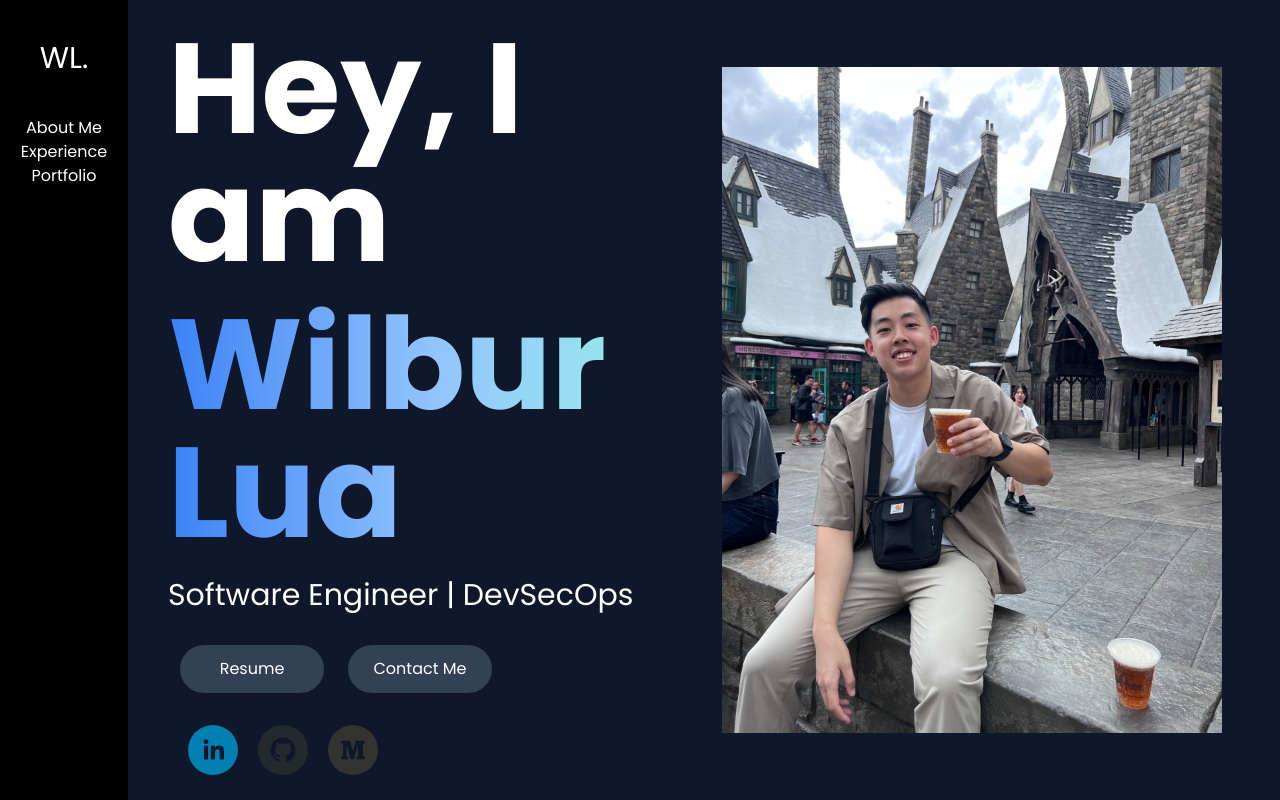
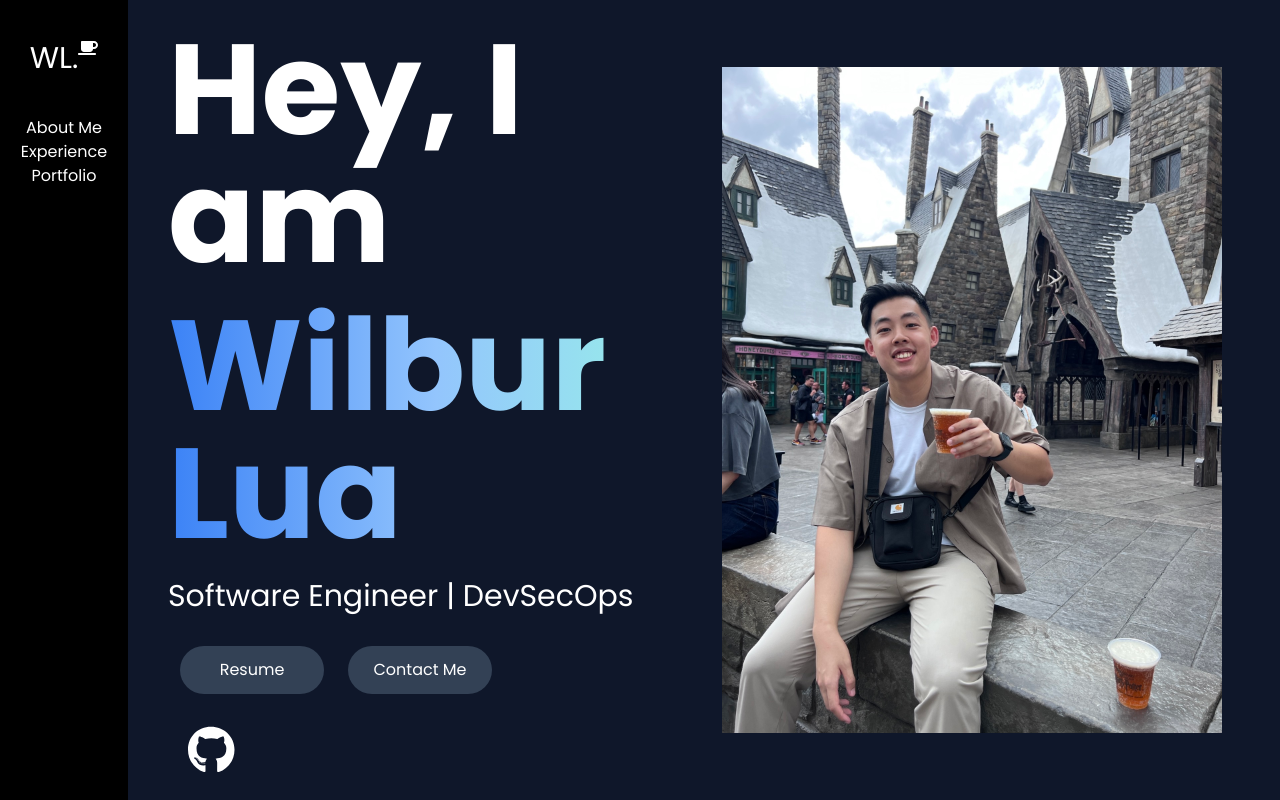
Before and after one commit to wilburlua910/Website, a Next.js app: page / in a window 1280 px wide. Shown: the top 800 px of the page. Built offline with nearby package versions, Linux system fonts and the light colour scheme.

Commit message:
Added FontAwesome icons

```diff
--- a/app/components/CustomIcons.tsx
+++ b/app/components/CustomIcons.tsx
@@ -1,12 +1,23 @@
 import React from "react";
 import { SocialIcon } from "react-social-icons";
+
+//Import all these for Fontawesome icons
+import { library } from "@fortawesome/fontawesome-svg-core";
+import { fab } from "@fortawesome/free-brands-svg-icons";
+import "@fortawesome/fontawesome-svg-core/styles.css"; // Import the FontAwesome CSS
+import { FontAwesomeIcon } from "@fortawesome/react-fontawesome";
+library.add(fab);
 
 const CustomIcons = () => {
   return (
     <div className="m-5">
-      <SocialIcon url="https://www.linkedin.com/in/wilbur-lua/" />
-      <SocialIcon className="ml-5" url="https://github.com/wilburlua910" />
-      <SocialIcon className="ml-5" url="https://medium.com/@wilburlua910" />
+      <a href="https://www.google.com" target="_blank">
+        <FontAwesomeIcon
+          icon={["fab", "github"]}
+          size="3x"
+          color="white"
+        ></FontAwesomeIcon>
+      </a>
     </div>
   );
 };
--- a/app/page.tsx
+++ b/app/page.tsx
@@ -5,6 +5,12 @@ import { Poppins } from "next/font/google";
 import NewSectionText from "./components/NewSectionText";
 import CustomIcons from "./components/CustomIcons";
 import About from "./About";
+import { library } from "@fortawesome/fontawesome-svg-core";
+import { fas } from "@fortawesome/free-solid-svg-icons";
+import "@fortawesome/fontawesome-svg-core/styles.css"; // Import the FontAwesome CSS
+import { FontAwesomeIcon } from "@fortawesome/react-fontawesome";
+
+library.add(fas);
 
 import Experience from "./Experience";
 const Home = () => {
@@ -15,6 +21,7 @@ const Home = () => {
           <ul>
             <li className="flex justify-center text-white pt-10 pb-10">
               <h2 className="text-3xl">WL.</h2>
+              <FontAwesomeIcon icon="coffee" />
             </li>
             <li className="flex justify-center text-white">About Me</li>
             <li className="flex justify-center text-white">Experience</li>
--- a/package.json
+++ b/package.json
@@ -9,6 +9,11 @@
     "lint": "next lint"
   },
   "dependencies": {
+    "@fortawesome/fontawesome-svg-core": "^6.5.2",
+    "@fortawesome/free-brands-svg-icons": "^6.5.2",
+    "@fortawesome/free-regular-svg-icons": "^6.5.2",
+    "@fortawesome/free-solid-svg-icons": "^6.5.2",
+    "@fortawesome/react-fontawesome": "^0.2.0",
     "next": "14.0.2",
     "react": "^18",
     "react-dom": "^18",
```
Also changed, not shown: 1 other file (tests, documents, lock files or other folders).
